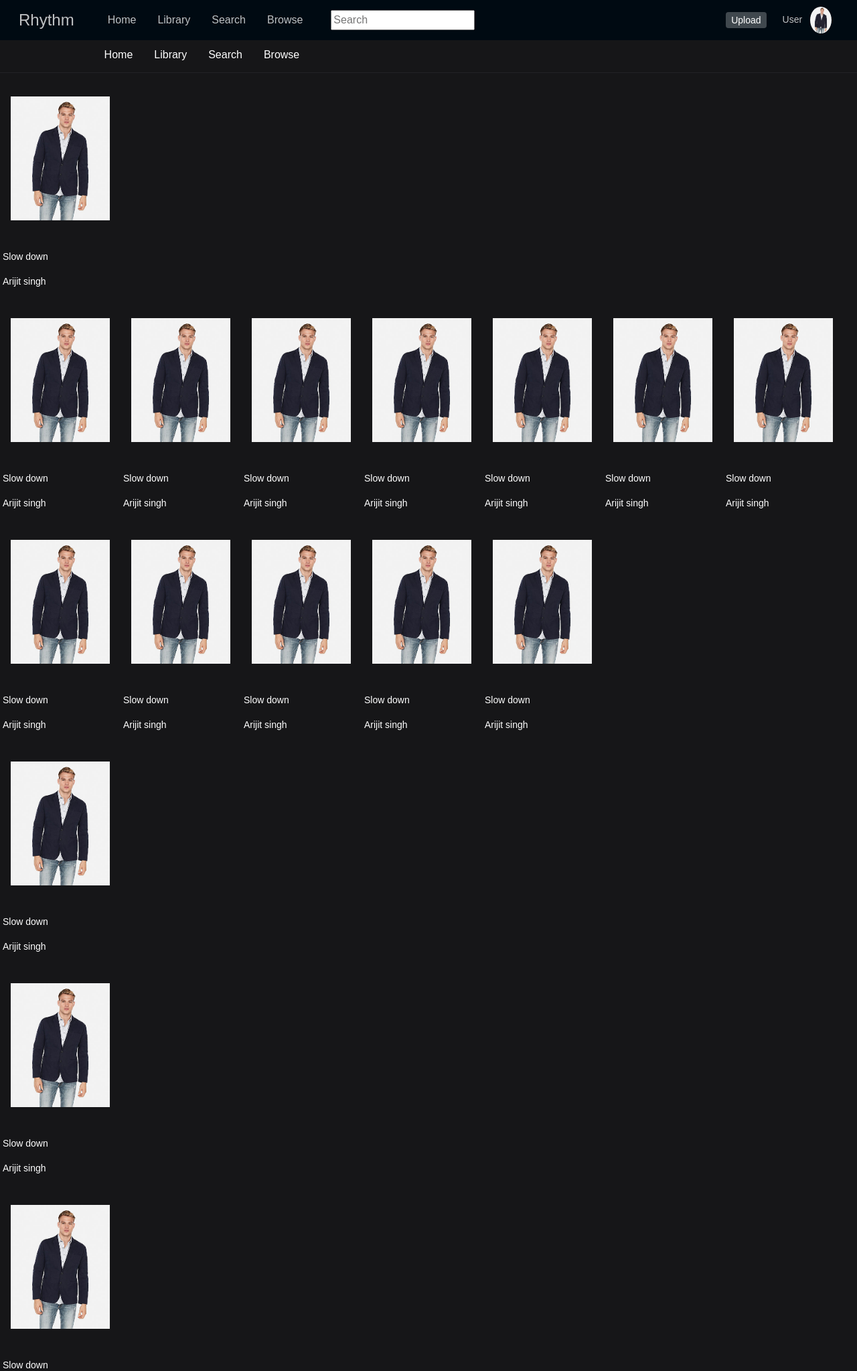
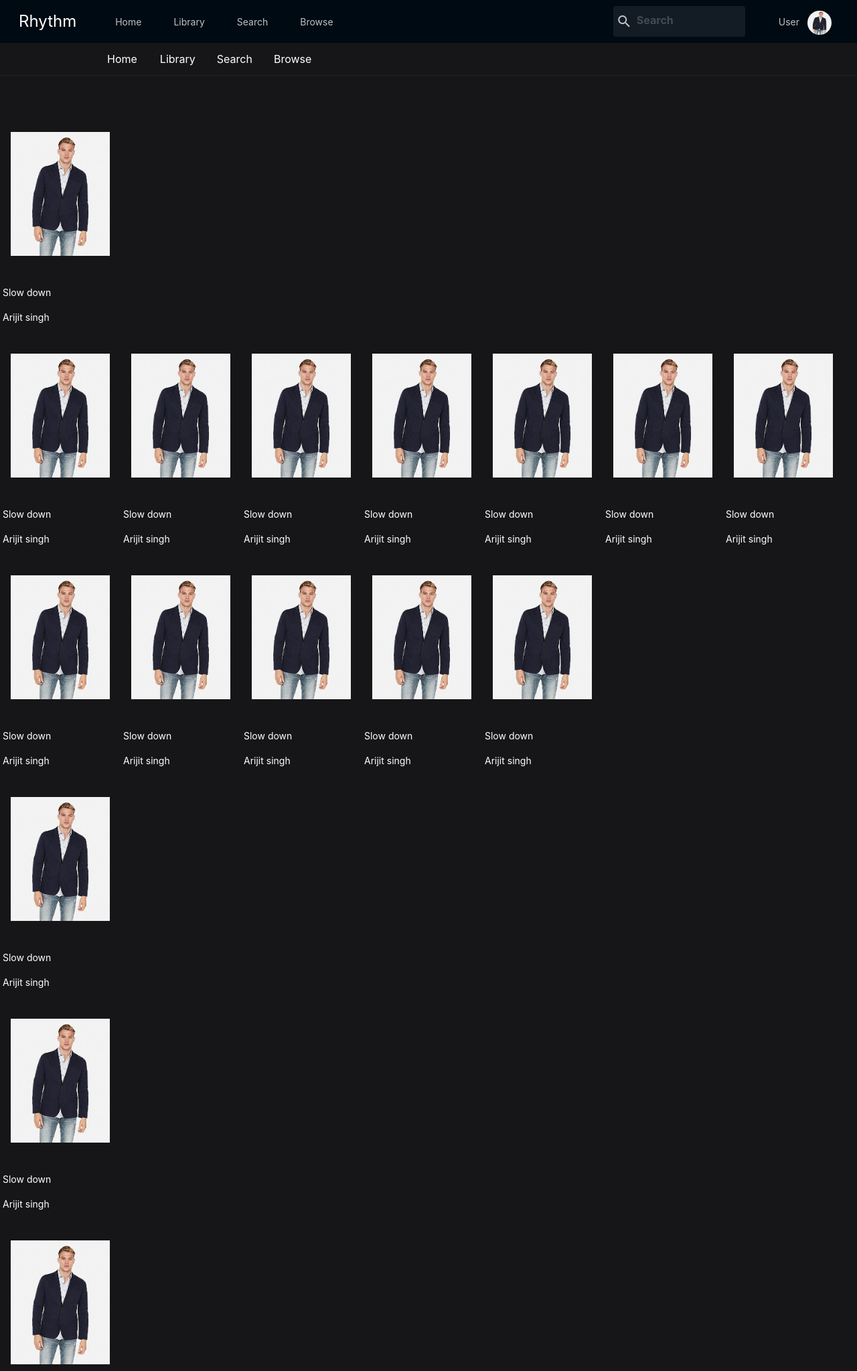
Before and after one commit to Dhruvmehta18/rhythm, a PHP site: page / in a window 1280 px wide. Shown: the top 2047 px of the page at 67% size. Run offline with PHP 8.4, Linux system fonts and the light colour scheme; style sheets or scripts are compiled from the project's sources.

Commit message:
full top navbar style

```diff
--- a/css/_initialize.scss
+++ b/css/_initialize.scss
@@ -1,9 +1,10 @@
 @import "color";
 @import "measure";
-html{box-sizing: border-box;}*,*:before,*:after{box-sizing: inherit;}
+html{box-sizing: content-box;}*,*:before,*:after{box-sizing: inherit;}
 html{
 	height:100%;
-	width:100%;
+    width:100%;
+    font-family: -apple-system, BlinkMacSystemFont, Segoe UI, Roboto, Ubuntu, Helvetica Neue, sans-serif;
 	-ms-text-size-adjust:100%;
 	-webkit-text-size-adjust:100%;
 }
@@ -15,7 +16,7 @@
 dfn{font-style:italic}mark{background:#ff0;color:#000}
 small{font-size:80%}sub,sup{font-size:75%;line-height:$zero;position:relative;vertical-align:baseline}
 sub{bottom:-0.25em}sup{top:-0.5em}figure{margin:1em 40px}img{border-style:none}svg:not(:root){overflow:hidden}
-code,kbd,pre,samp{font-family:monospace,monospace;font-size:1em}hr{box-sizing:content-box;height:0;overflow:visible}
+code,kbd,samp{font-family:monospace,monospace;font-size:1em}hr{box-sizing:content-box;height:0;overflow:visible}
 button,input,select,textarea{font:inherit;margin:$zero}optgroup{font-weight:bold}
 button,input{overflow:visible}button,select{text-transform:none}
 button,html [type=button],[type=reset],[type=submit]{-webkit-appearance:button}
@@ -32,7 +33,14 @@
 /* width */
 /* Customize website's scrollbar like Mac OS
 Not supports in Firefox and IE */
-
+pre{
+    line-height: 1.6;
+    margin-bottom: 1.6em;
+    max-width: 100%;
+    overflow: auto;
+    padding: 1.6em;
+    background-color: rgba(120,130,140,0.1);
+}
 /* total width */
 ::-webkit-scrollbar {
     background-color:#fff;
@@ -90,6 +98,9 @@
 	background-color: transparent;
 	-webkit-text-decoration-skip: objects;
 }
+.line-height{
+    line-height: $line-height;
+}
 @mixin overflow($x:auto,$y:auto) {
     overflow-x: $x;
     overflow-y: $y;
--- a/css/_measure.scss
+++ b/css/_measure.scss
@@ -23,3 +23,4 @@
 $column-9:9*$column-12;
 $column-10:10*$column-12;
 $column-11:11*$column-12;
+$line-height:1.8;
--- a/css/index.scss
+++ b/css/index.scss
@@ -4,7 +4,6 @@
     min-height:100%;
     margin:$zero;
 	font-size: 16px;
-	font-family: sans-serif,Verdana;
 	line-height: 1.5;
 }
 img{
@@ -42,6 +41,7 @@
             display: flex;
             justify-content: center;
             align-self: center;
+            color: rgba(255,255,255,1);
             .brand-name{
                 font-size: 24px;
                 padding: 8px 16px;
@@ -55,19 +55,72 @@
                     li.link-container{
                         position: relative;
                         display: flex;
-                        align-items: center;
-
+                        align-items: flex-start;;
                     }
+                }
+            }
+            ul {
+                ul {
+                    font-size: 0.85rem;
+                    box-shadow: 0 1px 3px rgba(0, 0, 0, 0.15);
+                    position: absolute;
+                    top: 100%;
+                    left: -999em;
+                    z-index: 1000;
+                }
+                li:hover > ul, li.focus > ul {
+                    left: auto;
                 }
             }
         }
         #header-search-form{
             flex: 1;
             display: flex;
-            align-items: center;
+            justify-content: flex-end;
             padding: 0 .5rem;
-            .search-form{
-                overflow: hidden;
+            width:auto;
+            input{
+                width: 160px;
+                height: 2.5rem;
+                border: 0!important;
+                outline: 0!important;
+                box-shadow: none!important;
+                color: inherit;
+                opacity: 0.5;
+                font-weight: 700;
+                transition-delay: .5s;
+                transition: opacity .3s ease-in-out,width .3s;
+            }
+                .search-form{
+                    position: relative;
+                    display: inline-block;
+                    border-radius: 4px;
+                    margin: 0 8px;
+                    #main-search-icon{
+                        vertical-align: text-top;
+                        padding:0 0 0 4px;
+                    }
+                    #input-search-hint{
+                    width:auto;
+                    position: absolute;
+                    top: 0px;
+                    left: 0px;
+                    border-color: transparent;
+                    box-shadow: none;
+                    opacity: 1;
+                    background: none 0% 0% / auto repeat scroll padding-box border-box;
+                    }
+                    #header-search-input{
+                        position: relative;
+                        vertical-align: top;
+                        background-color: transparent;
+                    }
+
+                }
+                .dropdown-menu{
+                    width: 100%;
+                    margin-top: 16px;
+                }
             }
         }
         #user-nav {
@@ -79,9 +132,61 @@
                 transition: height .3s;
                 transition-delay: .2s;
             }
+            ul{
+                li.focus>ul{
+                    right: 0;
+                }
+                ul {
+                    display: block!important;
+                }
+
+            }
         }
-
-
+    }
+    .sub-menu{
+        >li{
+        min-width: 100%;
+            >a{
+                padding: 8px 4px;
+            }
+        }
+    }
+    .dropdown-item{
+        img{
+            max-width: 32px;
+            border-radius: 3px;
+            display: inline-block;
+            vertical-align: middle;
+            height: auto;
+        }
+    }
+    .dropdown-menu{
+        position: absolute;
+        top: 100%;
+        left: 0;
+        z-index: 1000;
+        display: none;
+        float: left;
+        min-width: 10rem;
+        padding: .5rem 0;
+        margin: .125rem 0 0;
+        font-size: .875rem;
+        color: #212529;
+        list-style: none;
+        background-color: #fff;
+        background-clip: padding-box;
+        border: 1px solid rgba(19,24,44,.15);
+        border-radius: .25rem;
+        text-shadow: none;
+        a {
+            display: flex;
+            align-items: center;
+            padding: .5rem 1rem;
+            word-break: break-word;
+        }
+        img{
+            border-radius: 50%;
+        }
     }
     .top-nav-link{
             align-self: center;
@@ -115,12 +220,15 @@
         height: 60px;
         transition: height .3s;
         transition-delay: .2s;
-        li{
+        >li{
         position: relative;
         float: none;
         display: flex;
         align-items: center;
         width: auto;
+        >a{
+            padding: 0 0.5rem;
+        }
         }
         li.btn-link a {
             position: relative;
@@ -133,7 +241,7 @@
 	        padding: 0.5rem 1rem;
         }
         .avatar{
-            max-width: 32px;
+            max-width: 36px;
             border-radius: 100%;
             vertical-align: middle;
         }
@@ -212,7 +320,7 @@
         font-size: 12px;
     }
 
-}
+
 @import 'mainHome';
 
 @import 'theme';
--- a/css/theme.scss
+++ b/css/theme.scss
@@ -2,6 +2,11 @@
 .dark{
     color:#ffffff;
     background-color: $primary-dark;
+    #header-search-form{
+            .search-form{
+                background-color: rgba(241, 243, 244, 0.08);
+            }
+    }
     nav.navbar-bottom{
         background-color: $primary;
         box-shadow: none;
@@ -12,6 +17,23 @@
     }
     header.navbar-header{
         background-color: $primary-dark;
+        .link-container:hover > a{
+            color: rgba(255,255,255,1);
+            transition: color 0.3s;
+        }
+        .sub-menu{
+            background-color: #ffffff;
+            color: #424242;
+            border-radius: 4px;
+            >li:hover{
+                background-color: #eeeeee;
+                transition: background-color 0.1s;
+            }
+            >li:active{
+                background-color: #bcbcbc;
+                transition: background-color 0.5s;
+            }
+        }
     }
 }
 .page-header{
--- a/index.html
+++ b/index.html
@@ -23,29 +23,80 @@
                     </div>
                     <nav class="main-navigation" id="site-navigation">
                         <div class="main-menu-container">
-                            <ul class="top-nav-link">
+                            <ul class="top-nav-link nav">
                                 <li class="link-container"><a href="#" class="link">Home</a></li>
                                 <li class="link-container"><a href="#" class="link">Library</a></li>
                                 <li class="link-container"><a href="#" class="link">Search</a></li>
-                                <li class="link-container"><a href="#" class="link">Browse</a></li>
+                                <li class="link-container">
+                                    <a href="#" class="link">Browse</a>
+                                    <ul class="sub-menu" style="min-width:100px;">
+                                            <li>
+                                                <a href="#">hello</a>
+                                            </li>
+                                            <li>
+                                                <a href="#">lid</a>
+                                            </li>
+                                            <li>
+                                                <a href="#">sdsd</a>
+                                            </li>
+                                        </ul>
+                                </li>
                             </ul>
                         </div>
                     </nav>
                     <form id="header-search-form">
-                        <div class="search-form">
-                            <input type="search" value="" class="input" id="header-search-input" placeholder="Search" autocomplete="off" spellcheck="false" tabindex="-1" dir="ltr" />
-                        </div>
+                        <span class="search-form">
+                            <input type="search" name="search-hint" id="input-search-hint" value="" placeholder=""
+                                readonly autocomplete="off" spellcheck="false" tabindex="-1" dir="auto">
+
+                            <label class="material-icons line-height" id="main-search-icon">search</label>
+                            <input type="search" value="" class="input" id="header-search-input" placeholder="Search"
+                                autocomplete="off" spellcheck="false" dir="auto" />
+                            <pre aria-hidden="true" style="position: absolute;
+                            visibility: hidden;
+                            white-space: pre;
+                            font-family: -apple-system, BlinkMacSystemFont, Segoe UI, Roboto, Ubuntu, Helvetica Neue, sans-serif;
+                            font-size: 14px;
+                            font-style: normal;
+                            font-variant: normal;
+                            font-weight: 700;
+                            word-spacing: 0px;
+                            letter-spacing: 0px;
+                            text-indent: 0px;
+                            text-rendering: auto;
+                            text-transform: none;">jhs</pre>
+                            <div class="dropdown-menu">
+                                <div class="dataset">
+                                    <a href="#" class="dropdown-item dropdown-suggestion">
+                                        <img src="image/song.jpg" alt="suggestion-image" sizes="" srcset="" />
+                                        <span>ks</span>
+                                    </a>
+                                </div>
+                            </div>
+                        </span>
+                        </label>
                     </form>
                     <nav id="user-nav" class="main-navigation">
                         <div class="menu-after-login-container">
                             <ul id="menu-after-login" class="user-menu nav">
-                                <li class="btn-link menu-item menu-item-type-custom menu-item-object-custom menu-item-123"><a href="#">Upload</a></li>
                                 <li class="menu-item menu-item menu-avatar">
                                     <a href="">
                                         <span id="user-display-name">User</span>
-                                        <img src="image/song.jpg" alt="profile image" class="avatar"/>
+                                        <img src="image/song.jpg" alt="profile image" class="avatar" style="width: 36px;height: 36px;"/>
                                     </a>
+                                    <ul class="sub-menu">
+                                            <li>
+                                                <a href="#">hello</a>
+                                            </li>
+                                            <li>
+                                                <a href="#">lid</a>
+                                            </li>
+                                            <li>
+                                                <a href="#">sids</a>
+                                            </li>
+                                    </ul>
                                 </li>
+
                             </ul>
                         </div>
                     </nav>
@@ -263,6 +314,6 @@
 </body>
 
 <script src="https://ajax.googleapis.com/ajax/libs/jquery/3.4.1/jquery.min.js"></script>
-<script type="text/javascript" src="main.js"></script>
+<script type="text/javascript" src="js/index.js"></script>
 
 </html>
```
